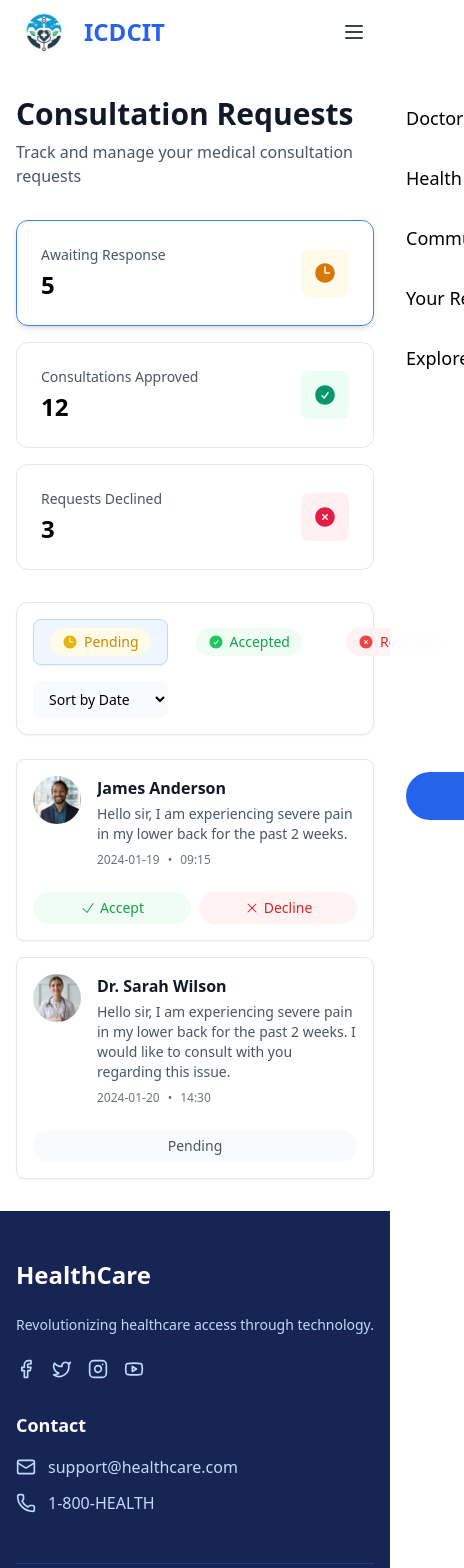
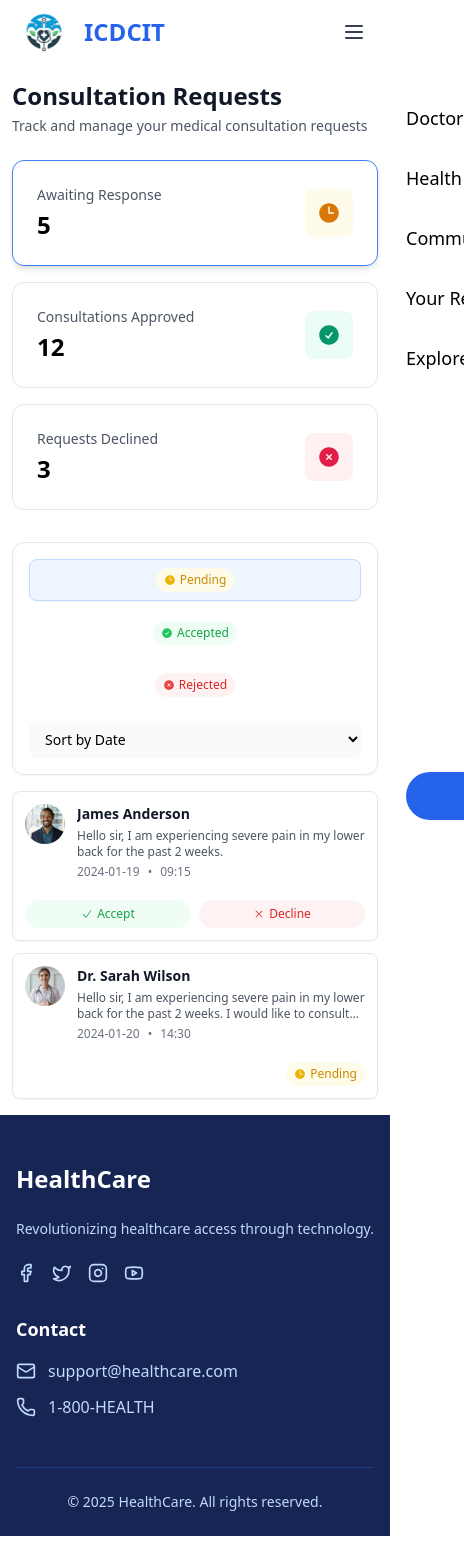
Before and after one commit to AdarshKumar5597/ICDCIT, a Next.js app in the folder frontend/: page /requests in a window 390 px wide. Shown: the top 1568 px of the page, 464 px wide, since content can reach past the window. After the commit the page ends 1536 px from the top, so only its background shows below. Built offline with nearby package versions, Linux system fonts and the light colour scheme.

Commit message:
updated feed

```diff
--- a/frontend/src/app/requests/page.tsx
+++ b/frontend/src/app/requests/page.tsx
@@ -1,7 +1,7 @@
 'use client';
 
 import Image from 'next/image';
-import { useState } from 'react';
+import { useState, useEffect } from 'react';
 import { CheckIcon, XMarkIcon, ClockIcon, CheckCircleIcon, XCircleIcon } from '@heroicons/react/24/solid';
 import { Icon } from 'lucide-react';
 
@@ -44,13 +44,12 @@ const StatusBadge = ({ status }: { status: RequestStatus }) => {
     const Icon = config.icon;
 
     return (
-        <span className={`inline-flex items-center px-3 py-1 rounded-full text-sm font-medium ${config.classes}`}>
-            <Icon className={`w-4 h-4 mr-1.5 ${config.iconClasses}`} />
+        <span className={`inline-flex items-center px-2 sm:px-3 py-1 rounded-full text-xs sm:text-sm font-medium ${config.classes}`}>
+            <Icon className={`w-3 h-3 sm:w-4 sm:h-4 mr-1 sm:mr-1.5 ${config.iconClasses}`} />
             {config.text}
         </span>
     );
 };
-
 
 const RequestCard = ({
     request,
@@ -60,15 +59,23 @@ const RequestCard = ({
     isPatientRequest: boolean;
 }) => {
     const [status, setStatus] = useState<RequestStatus>(request.status || "pending");
+    const [isMobile, setIsMobile] = useState(false);
+
+    useEffect(() => {
+        const checkMobile = () => setIsMobile(window.innerWidth < 640);
+        checkMobile();
+        window.addEventListener('resize', checkMobile);
+        return () => window.removeEventListener('resize', checkMobile);
+    }, []);
 
     const handleAccept = () => setStatus("accepted");
     const handleDecline = () => setStatus("rejected");
 
     return (
-        <div className="bg-white p-4 sm:p-6 rounded-lg border border-gray-200 hover:border-blue-200 transition-all duration-200 shadow-sm hover:shadow-md">
-            <div className="flex flex-col sm:flex-row items-start sm:items-center justify-between gap-4">
-                <div className="flex items-start sm:items-center gap-4 w-full sm:w-auto">
-                    <div className="relative h-12 w-12 sm:h-14 sm:w-14 flex-shrink-0">
+        <div className="bg-white p-3 sm:p-4 md:p-6 rounded-lg border border-gray-200 hover:border-blue-200 transition-all duration-200 shadow-sm hover:shadow-md">
+            <div className="flex flex-col sm:flex-row items-start sm:items-center justify-between gap-3 sm:gap-4">
+                <div className="flex items-start gap-3 sm:gap-4 w-full sm:w-auto">
+                    <div className="relative h-10 w-10 sm:h-12 sm:w-12 md:h-14 md:w-14 flex-shrink-0">
                         <Image
                             src={request.profileImage}
                             alt={request.name}
@@ -79,16 +86,16 @@ const RequestCard = ({
 
                     <div className="flex-1 min-w-0">
                         <div className="flex flex-col sm:flex-row sm:items-center gap-1 sm:gap-2">
-                            <h3 className="font-semibold text-gray-900 truncate">{request.name}</h3>
+                            <h3 className="font-semibold text-gray-900 text-sm sm:text-base truncate">{request.name}</h3>
                             {request.specialty && (
-                                <span className="text-sm text-blue-600 font-medium">
+                                <span className="text-xs sm:text-sm text-blue-600 font-medium">
                                     • {request.specialty}
                                 </span>
                             )}
                         </div>
-                        <p className="text-sm text-gray-600 mt-1 max-w-[500px]">{request.description}</p>
+                        <p className="text-xs sm:text-sm text-gray-600 mt-1 line-clamp-2 sm:line-clamp-none">{request.description}</p>
 
-                        <div className="flex items-center gap-2 mt-2">
+                        <div className="flex items-center gap-2 mt-1 sm:mt-2">
                             <span className="text-xs text-gray-500">{request.requestDate}</span>
                             <span className="text-xs text-gray-500">•</span>
                             <span className="text-xs text-gray-500">{request.requestTime}</span>
@@ -96,48 +103,30 @@ const RequestCard = ({
                     </div>
                 </div>
 
-                <div className="flex items-center sm:flex-col sm:items-end gap-2 w-full sm:w-auto mt-2 sm:mt-0">
+                <div className={`flex ${isMobile ? 'flex-row justify-end' : 'flex-col items-end'} gap-2 w-full sm:w-auto mt-2 sm:mt-0`}>
                     {isPatientRequest ? (
                         status === "pending" ? (
                             <div className="flex items-center gap-2 w-full sm:w-auto justify-end">
                                 <button
                                     onClick={handleAccept}
-                                    className="flex-1 sm:flex-none px-3 py-1.5 rounded-full bg-green-50 hover:bg-green-100 text-green-600 text-sm font-medium transition-colors flex items-center justify-center gap-1"
+                                    className="flex-1 sm:flex-none px-2 sm:px-3 py-1.5 rounded-full bg-green-50 hover:bg-green-100 text-green-600 text-xs sm:text-sm font-medium transition-colors flex items-center justify-center gap-1"
                                 >
-                                    <CheckIcon className="w-4 h-4" />
+                                    <CheckIcon className="w-3 h-3 sm:w-4 sm:h-4" />
                                     Accept
                                 </button>
                                 <button
                                     onClick={handleDecline}
-                                    className="flex-1 sm:flex-none px-3 py-1.5 rounded-full bg-red-50 hover:bg-red-100 text-red-600 text-sm font-medium transition-colors flex items-center justify-center gap-1"
+                                    className="flex-1 sm:flex-none px-2 sm:px-3 py-1.5 rounded-full bg-red-50 hover:bg-red-100 text-red-600 text-xs sm:text-sm font-medium transition-colors flex items-center justify-center gap-1"
                                 >
-                                    <XMarkIcon className="w-4 h-4" />
+                                    <XMarkIcon className="w-3 h-3 sm:w-4 sm:h-4" />
                                     Decline
                                 </button>
                             </div>
                         ) : (
-                            <span
-                                className={`text-sm font-medium px-3 py-1.5 rounded-full text-center w-full sm:w-auto ${status === "accepted"
-                                    ? "bg-green-50 text-green-600"
-                                    : status === "rejected"
-                                        ? "bg-red-50 text-red-600"
-                                        : "bg-gray-50 text-gray-600"
-                                    }`}
-                            >
-                                {status.charAt(0).toUpperCase() + status.slice(1)}
-                            </span>
+                            <StatusBadge status={status} />
                         )
                     ) : (
-                        <span
-                            className={`text-sm font-medium px-3 py-1.5 rounded-full text-center w-full sm:w-auto ${status === "accepted"
-                                ? "bg-green-50 text-green-600"
-                                : status === "rejected"
-                                    ? "bg-red-50 text-red-600"
-                                    : "bg-gray-50 text-gray-600"
-                                }`}
-                        >
-                            {status.charAt(0).toUpperCase() + status.slice(1)}
-                        </span>
+                        <StatusBadge status={status} />
                     )}
                 </div>
             </div>
@@ -145,10 +134,8 @@ const RequestCard = ({
     );
 };
 
-
 const RequestsPage = () => {
     const [activeTab, setActiveTab] = useState<RequestStatus>('pending');
-
     const stats = {
         pending: {
             count: 5,
@@ -227,13 +214,12 @@ const RequestsPage = () => {
     };
 
     return (
-        <div className="max-w-6xl min-h-screen mt-16 mx-auto px-4 py-8">
-            <div className="mb-8">
-                <h1 className="text-3xl font-bold text-gray-900 mb-2">Consultation Requests</h1>
-                <p className="text-gray-600">Track and manage your medical consultation requests</p>
+        <div className="max-w-6xl min-h-screen mt-16 mx-auto px-3 sm:px-4 py-4 sm:py-8">
+            <div className="mb-6 sm:mb-8">
+                <h1 className="text-2xl sm:text-3xl font-bold text-gray-900 mb-1 sm:mb-2">Consultation Requests</h1>
+                <p className="text-sm sm:text-base text-gray-600">Track and manage your medical consultation requests</p>
             </div>
 
-            {/* Stats Overview */}
             <div className="grid grid-cols-1 md:grid-cols-3 gap-4 mb-8">
                 {Object.entries(stats).map(([key, stat]) => {
                     const Icon = stat.icon;
@@ -256,14 +242,13 @@ const RequestsPage = () => {
                 })}
             </div>
 
-            {/* Filter Controls */}
-            <div className="flex flex-wrap items-center justify-between gap-4 mb-6 bg-white border border-gray-200 p-4 rounded-xl shadow-sm">
-                <div className="flex gap-3">
+            <div className="flex flex-col sm:flex-row items-center sm:items-center justify-between gap-4 sm:gap-6 mb-4 sm:mb-6 bg-white border border-gray-200 p-4 sm:p-6 rounded-xl shadow-sm">
+                <div className="flex flex-col sm:flex-row items-center sm:items-center gap-3 sm:gap-4 w-full sm:w-auto">
                     {['pending', 'accepted', 'rejected'].map((status) => (
                         <button
                             key={status}
                             onClick={() => setActiveTab(status as RequestStatus)}
-                            className={`px-4 py-2 rounded-lg font-medium text-sm transition-all duration-200
+                            className={`w-full sm:w-auto px-4 py-2 rounded-lg font-medium text-sm transition-all duration-200
                     ${activeTab === status
                                     ? 'bg-blue-50 border border-blue-200 text-blue-700 shadow-sm'
                                     : 'text-gray-600 hover:bg-gray-50 hover:text-gray-900'
@@ -274,18 +259,14 @@ const RequestsPage = () => {
                     ))}
                 </div>
 
-                <div className="flex items-center gap-3">
-                    <select className="rounded-lg border-gray-200 text-sm py-2 px-3 bg-gray-50 hover:bg-gray-100 transition-colors focus:ring-2 focus:ring-blue-500 focus:border-blue-500">
-                        <option value="date">Sort by Date</option>
-                        <option value="status">Sort by Status</option>
-                        <option value="name">Sort by Name</option>
-                    </select>
-                </div>
+                <select className="w-full sm:w-48 rounded-lg border-gray-200 text-sm py-2 px-3 bg-gray-50 hover:bg-gray-100 transition-colors focus:ring-2 focus:ring-blue-500 focus:border-blue-500">
+                    <option value="date">Sort by Date</option>
+                    <option value="status">Sort by Status</option>
+                    <option value="name">Sort by Name</option>
+                </select>
             </div>
 
-
-            {/* Requests List with Animation */}
-            <div className="space-y-4 transition-all duration-300">
+            <div className="space-y-3 sm:space-y-4 transition-all duration-300">
                 {patientList.showTo === "doctor" && (
                     filteredRequests(patientList).map((request) => (
                         <RequestCard
--- a/frontend/src/components/Feed/LatestUpdates.tsx
+++ b/frontend/src/components/Feed/LatestUpdates.tsx
@@ -16,6 +16,17 @@ const LatestUpdates: React.FC<{ articles: NewsArticle[] }> = ({ articles }) => {
                 behavior: 'smooth'
             })
         }
+    }
+
+    if (!articles?.length) {
+        return (
+            <div className="flex items-center justify-center h-48 bg-gray-50 rounded-xl">
+                <div className="text-center text-gray-500">
+                    <Clock className="w-12 h-12 mx-auto mb-4" />
+                    <p>No recent updates available</p>
+                </div>
+            </div>
+        )
     }
 
     return (
```
Also changed, not shown: frontend/src/app/feed/page.tsx (+10 -3 lines), frontend/src/components/Feed/TopHeadlinesSection.tsx (+11 -0 lines), frontend/src/components/Feed/TrendingTopics.tsx (+11 -1 lines).
